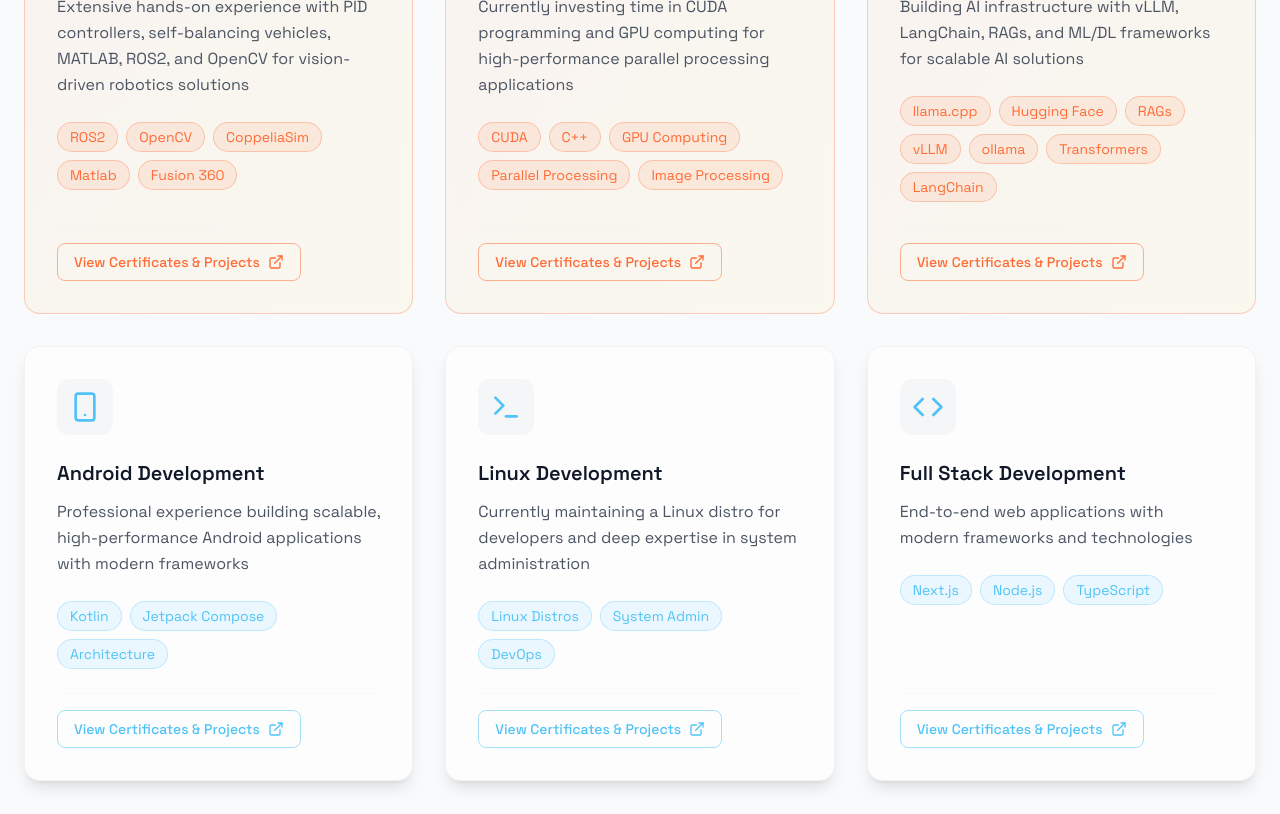
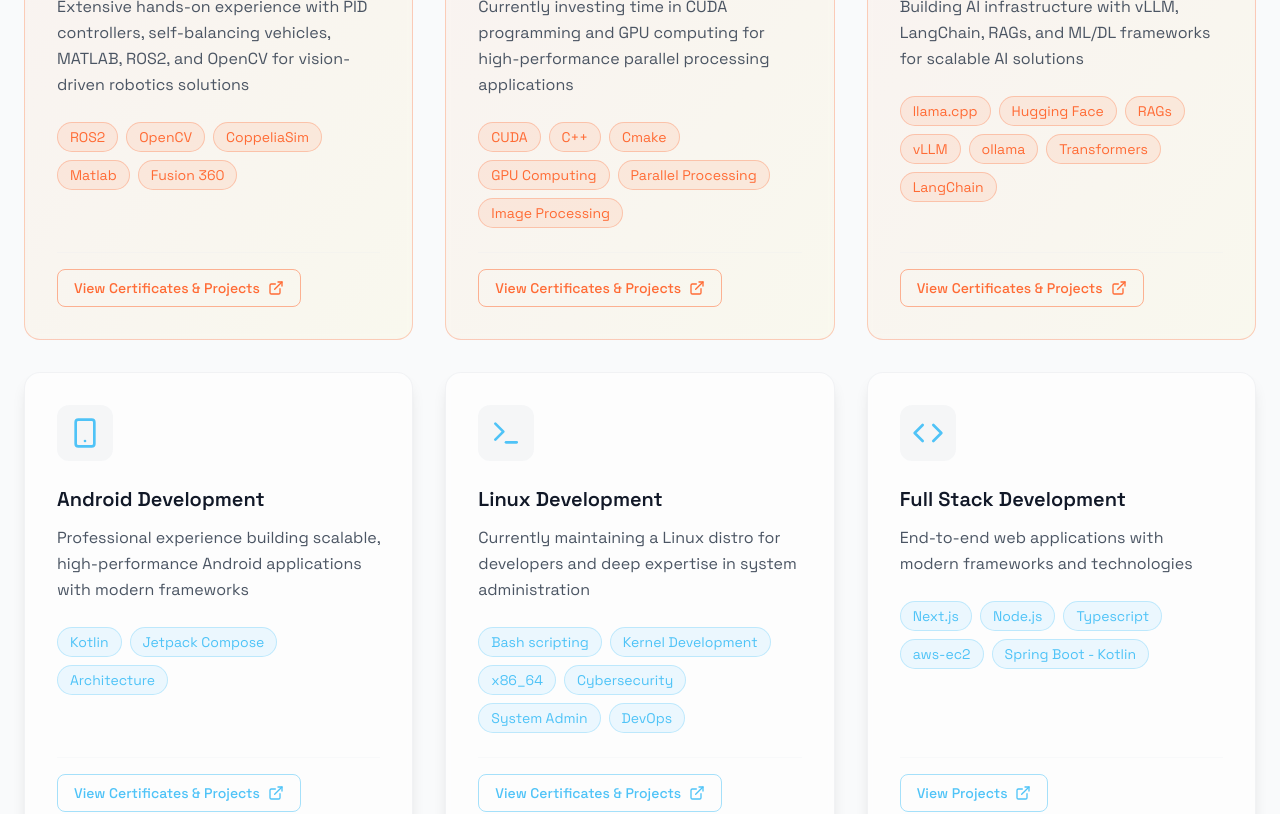
Before and after one commit to Shiven-saini/portfolio, a Next.js app: page / in a window 1280 px wide. Shown: the part 1820-2634 px from the top of the page. Built offline with nearby package versions, Linux system fonts and the light colour scheme.

Commit message:
Chore: updated skills tags

```diff
--- a/src/components/Expertise.tsx
+++ b/src/components/Expertise.tsx
@@ -34,7 +34,7 @@ const Expertise = () => {
       icon: Cpu,
       title: 'GPU & CUDA Programming',
       description: 'Currently investing time in CUDA programming and GPU computing for high-performance parallel processing applications',
-      tags: ['CUDA', 'C++', 'GPU Computing', 'Parallel Processing', 'Image Processing'],
+      tags: ['CUDA', 'C++', 'Cmake', 'GPU Computing', 'Parallel Processing', 'Image Processing'],
       featured: true,
       detailsUrl: '/skills/gpu-programming',
       hasCertificates: true,
@@ -64,7 +64,7 @@ const Expertise = () => {
       icon: Terminal,
       title: 'Linux Development',
       description: 'Currently maintaining a Linux distro for developers and deep expertise in system administration',
-      tags: ['Linux Distros', 'System Admin', 'DevOps'],
+      tags: ['Bash scripting', 'Kernel Development', 'x86_64', 'Cybersecurity', 'System Admin', 'DevOps'],
       featured: false,
       detailsUrl: '/skills/linux-development',
       hasCertificates: true,
@@ -74,10 +74,10 @@ const Expertise = () => {
       icon: Code,
       title: 'Full Stack Development',
       description: 'End-to-end web applications with modern frameworks and technologies',
-      tags: ['Next.js', 'Node.js', 'TypeScript'],
+      tags: ['Next.js', 'Node.js', 'Typescript', 'aws-ec2', 'Spring Boot - Kotlin'],
       featured: false,
       detailsUrl: '/skills/fullstack-development',
-      hasCertificates: true,
+      hasCertificates: false,
       hasProjects: true,
     },
   ]
```
Also changed, not shown: 1 other file (tests, documents, lock files or other folders).
